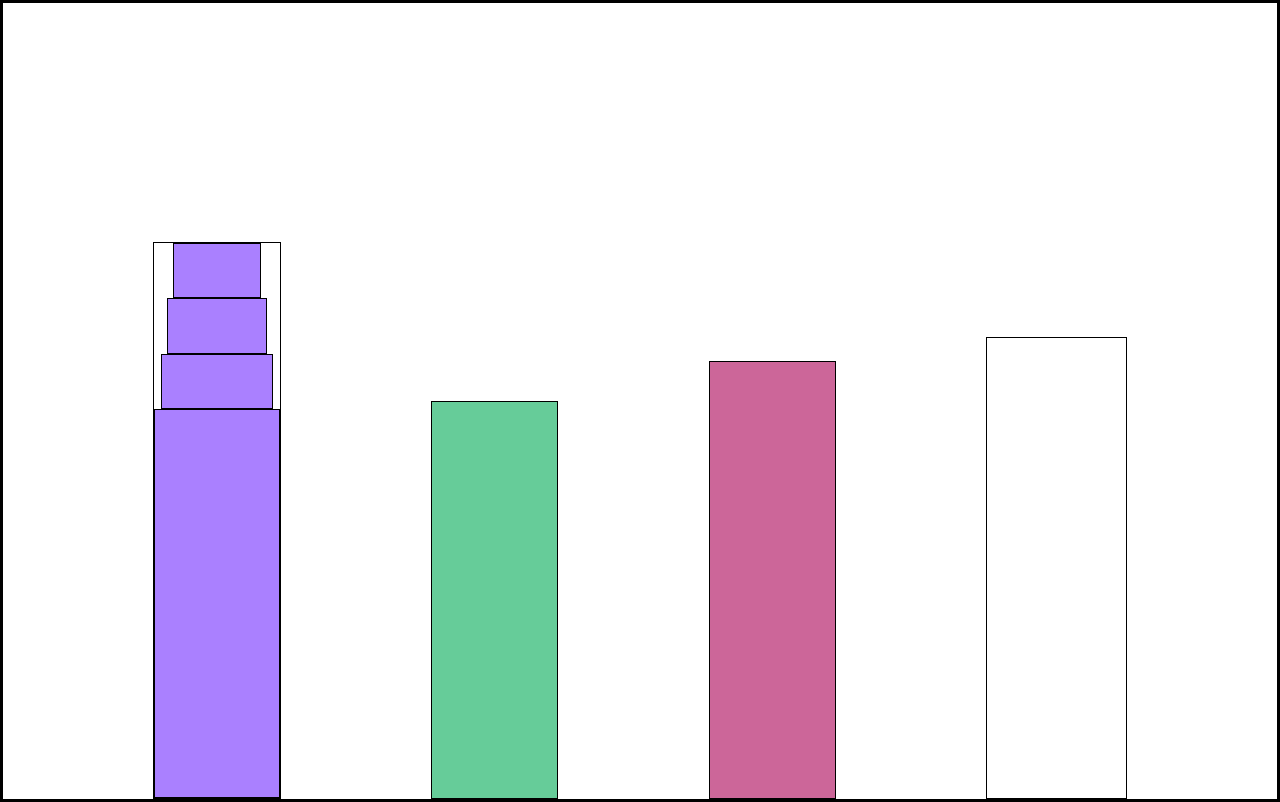
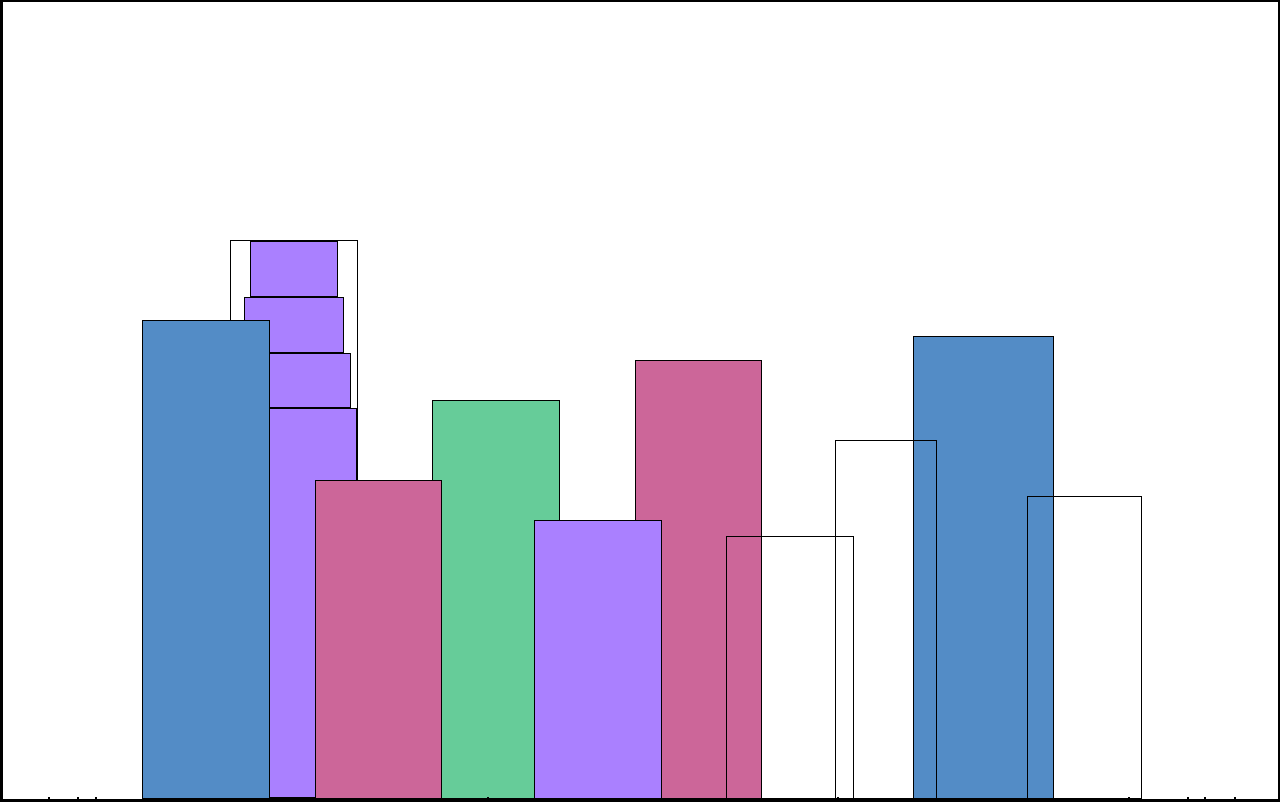
Before and after one commit to javier-cantu/01_html_css, a plain HTML site: page 10_CSS_Variables_CitySkyline.html in a window 1280 px wide. Drawn offline with Linux system fonts and the light colour scheme.

Commit message:
foreground-buildings

```diff
--- a/10_CSS_Variables_CitySkyline.html
+++ b/10_CSS_Variables_CitySkyline.html
@@ -6,23 +6,37 @@
         <link rel="stylesheet" href="style10.css">
     </head>
     <body>
+
         <div class="background-buildings">
-            <!-- Building 1 (.bb1) -->
+            <div></div>
+            <div></div>
             <div class="bb1">
                 <div class="bb1a"></div>
                 <div class="bb1b"></div>
                 <div class="bb1c"></div>
                 <div class="bb1d"></div>
             </div>
+            <div class="bb2"></div>
+            <div class="bb3"></div>
+            <div></div>
+            <div class="bb4"></div>
+            <div></div>
+            <div></div>
+        </div>
 
-            <!-- Building 2 (.bb2) -->
-            <div class="bb2"></div>
+        <div class="foreground-buildings">
+            <div></div>
+            <div></div>
+            <div class="fb1"></div>
+            <div class="fb2"></div>
+            <div></div>
+            <div class="fb3"></div>
+            <div class="fb4"></div>
+            <div class="fb5"></div>
+            <div class="fb6"></div>
+            <div></div>
+            <div></div>
+          </div>
 
-            <!-- Building 3 (.bb3) -->
-            <div class="bb3"></div>
-
-            <!-- Building 4 (.bb4) -->
-            <div class="bb4"></div>
-        </div>
     </body>
 </html>
--- a/style10.css
+++ b/style10.css
@@ -2,6 +2,8 @@
     --building-color1: #aa80ff;
     --building-color2: #66cc99;
     --building-color3: #cc6699;
+    --building-color4: #538cc6;
+    --window-color1: black;
 }
 
 * {
@@ -15,14 +17,17 @@ body {
     overflow: hidden;
 }
 
-.background-buildings {
-    display: flex;
-    align-items: flex-end; /* Align items to the bottom */
-    justify-content: space-evenly; /* Evenly space the items */
+.background-buildings, .foreground-buildings {
+    position: absolute;
+    top: 0;
     width: 100%;
     height: 100%;
+    display: flex;
+    align-items: flex-end;
+    justify-content: space-evenly;
 }
 
+/* BACKGROUND BUILDINGS - "bb" stands for "background building" */
 .bb1 {
     display: flex;
     flex-direction: column;
@@ -58,16 +63,58 @@ body {
 .bb2 {
     width: 10%;
     height: 50%;
-    background-color: var(--building-color2, green)
+    background-color: var(--building-color2)
 }
 
 .bb3 {
     width: 10%;
     height: 55%;
-    background-color: var(--building-color3, pink);
+    background-color: var(--building-color3);
 }
 
 .bb4 {
     width: 11%;
     height: 58%;
+    background-color: var(--building-color4);
 }
+
+/* FOREGROUND BUILDINGS - "fb" stands for "foreground building" */
+.fb1 {
+    width: 10%;
+    height: 60%;
+    background-color: var(--building-color4)
+}
+
+.fb2 {
+    width: 10%;
+    height: 40%;
+    background-color: var(--building-color3)
+}
+
+.fb3 {
+    width: 10%;
+    height: 35%;
+    background-color: var(--building-color1)
+}
+
+.fb4 {
+    width: 8%;
+    height: 45%;
+    background-color: var(--building-color-1);
+    position: relative;
+    left: 10%; /* Move 10% to the right */
+}
+
+.fb5 {
+    width: 10%;
+    height: 33%;
+    background-color: var(--building-color-2);
+    position: relative;
+    right: 10%; /* Move 10% to the left */
+}
+
+.fb6 {
+    width: 9%;
+    height: 38%;
+    background-color: var(--building-color-3);
+}
```
